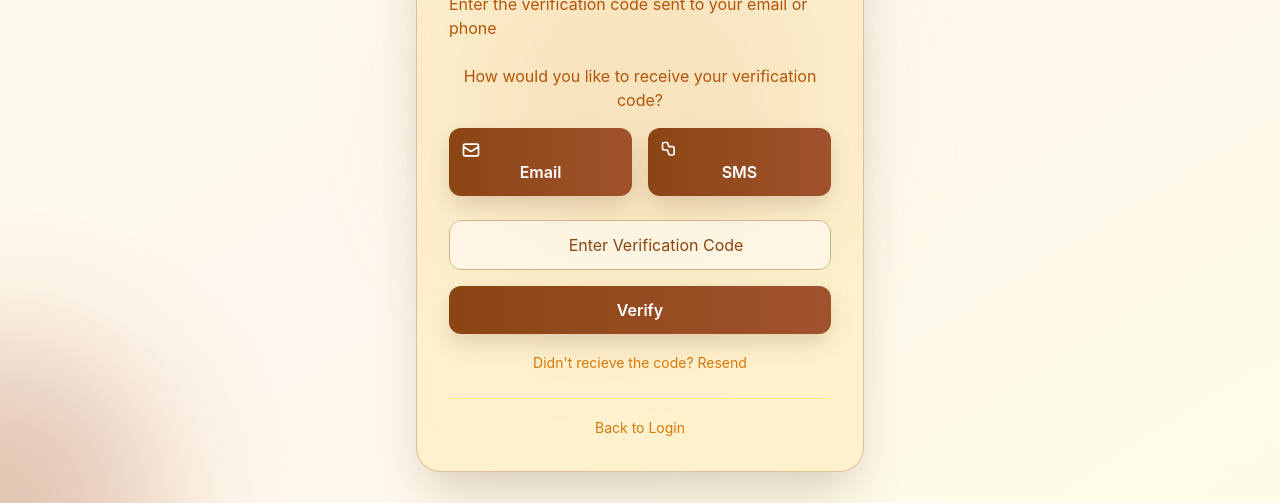
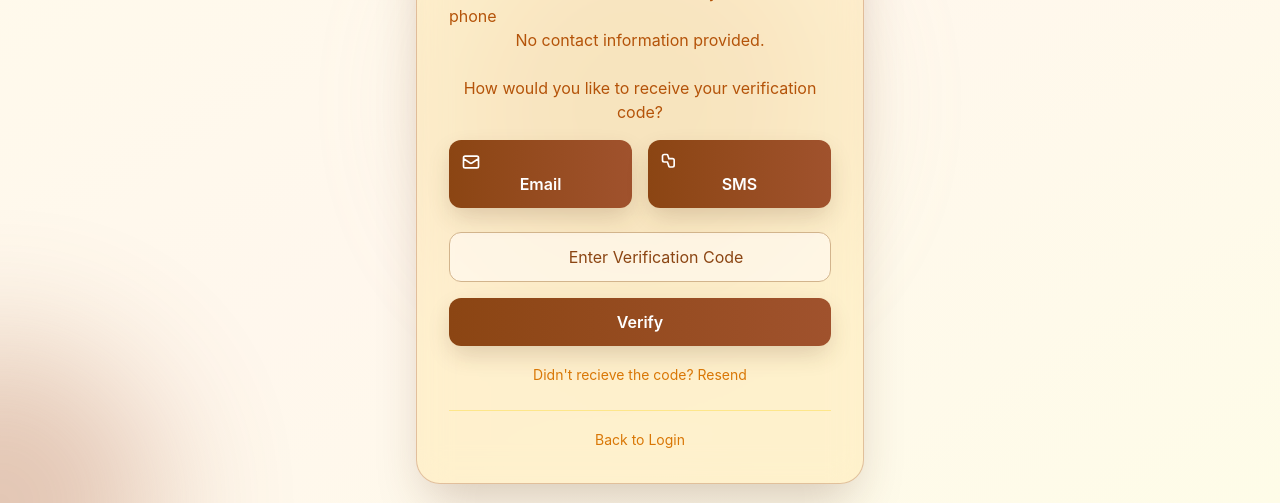
Before and after one commit to Wachira-Christine/JOURNAL-APPLICATION, a plain HTML site: page Signup&Login/verification.html in a window 1280 px wide. Shown: the part 297-800 px from the top of the page. Drawn offline with nearby package versions, Linux system fonts and the light colour scheme.

Commit message:
Fix Verification page: add missing contact info element and enable full button functionality

```diff
--- a/Signup&Login/verification.html
+++ b/Signup&Login/verification.html
@@ -41,6 +41,9 @@
         <p class="text-amber-700">
           Enter the verification code sent to your email or phone
         </p>
+
+        <p id="contactinfo" class="text-amber-700 text-center mb-4"></p>
+
 
         <!--Send Code Options-->
         <div class="space-y-4 mt-6">
@@ -86,7 +89,10 @@ class NotificationManager {
         alert(`${type.toUpperCase()}: ${message}`);
     }
 }
+
+
 </script>
-  <script src="./verification.js"></script>
+
+<script src="./verification.js"></script>
 </body>
 </html>
```
Also changed, not shown: Signup&Login/verification.js (line endings or trailing spaces).
